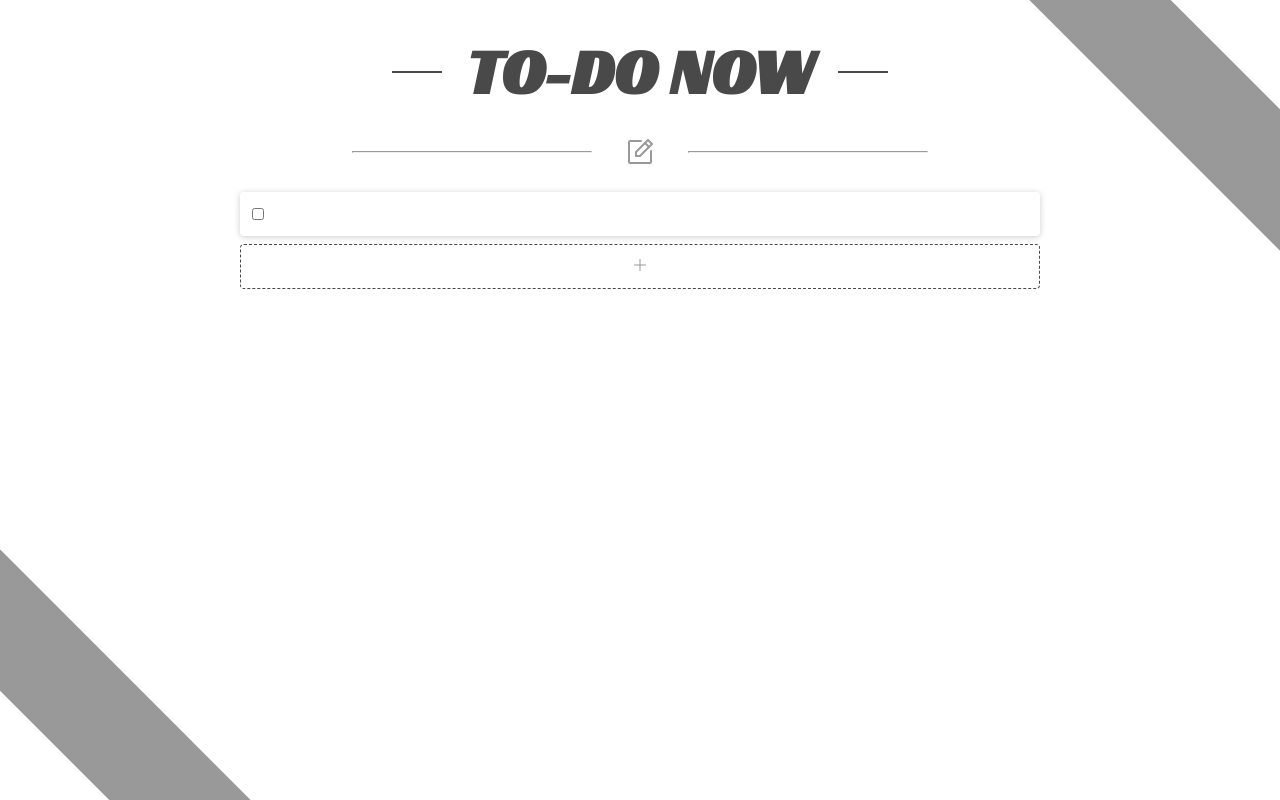
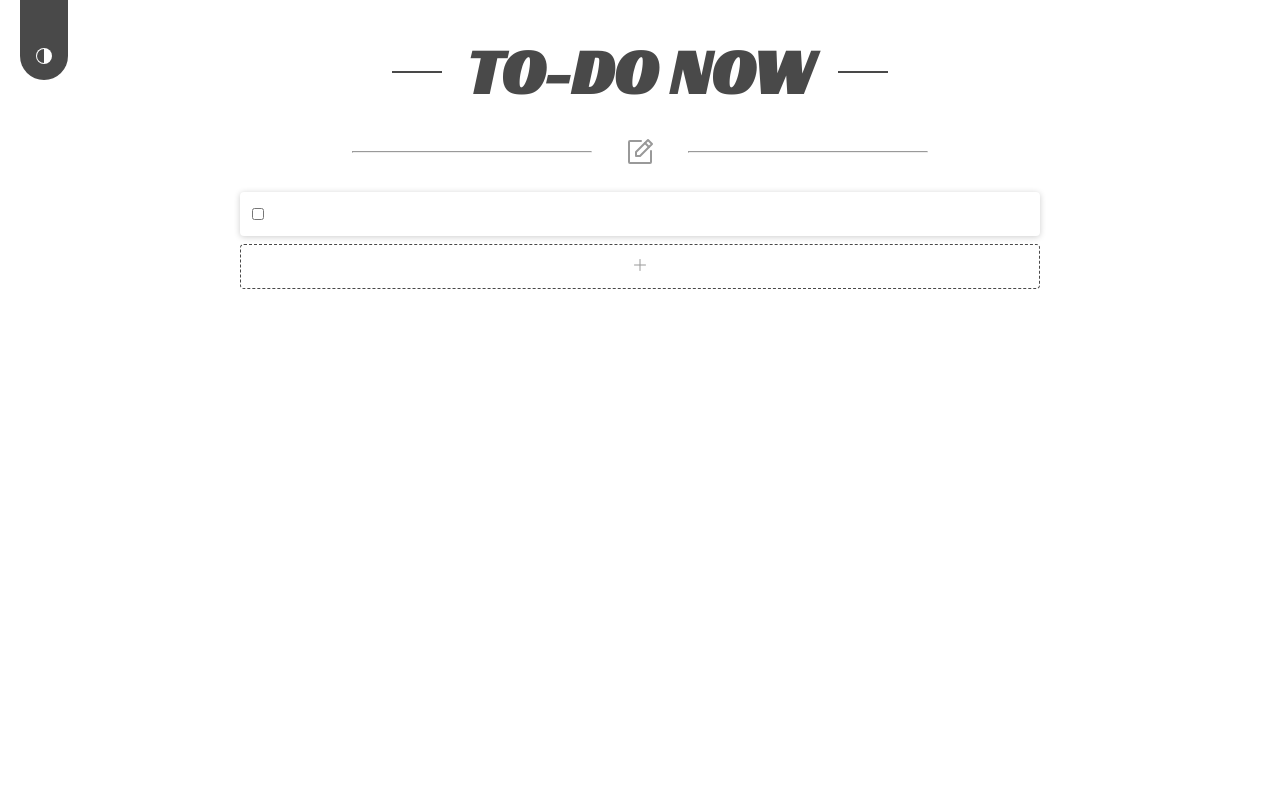
Before and after one commit to victormedeiros1/to-do-now, a React (Vite) app: page / in a window 1280 px wide. Built offline with nearby package versions, Linux system fonts and the light colour scheme.

Commit message:
feat: Action and Reducer to switch theme

```diff
--- a/src/App.jsx
+++ b/src/App.jsx
@@ -1,8 +1,25 @@
 import { theme } from '/stitches.config.js';
+import { styled } from '@stitches/react';
+import { useSelector } from 'react-redux';
+import { darkTheme } from './theme/dark';
+import { lightTheme } from './theme/light';
 import Home from './pages';
 
+const AppWrapper = styled('div', {
+  backgroundColor: '$light',
+  position: 'relative',
+  width: '100%',
+  minHeight: '100vh',
+});
+
 const App = () => {
-  return <Home />;
+  const { theme } = useSelector((state) => state.themeReducer.theme);
+
+  return (
+    <AppWrapper className={theme === 'dark-theme' ? darkTheme : lightTheme}>
+      <Home />
+    </AppWrapper>
+  );
 };
 
 export default App;
--- a/src/main.jsx
+++ b/src/main.jsx
@@ -3,6 +3,7 @@ import ReactDOM from 'react-dom/client';
 import App from './App';
 import store from './store';
 import { Provider } from 'react-redux';
+import { darkTheme } from './theme/dark';
 
 ReactDOM.createRoot(document.getElementById('root')).render(
   <React.StrictMode>
--- a/src/pages/index.jsx
+++ b/src/pages/index.jsx
@@ -3,10 +3,12 @@ import Divider from '../components/Divider';
 import Todos from '../components/Todos';
 import H1 from '../components/H1';
 import BackgroundBars from '../components/BackgroundBars';
+import ToggleTheme from '../components/ToggleTheme';
 
 const Home = () => {
   return (
     <Container>
+      <ToggleTheme />
       <H1>TO-DO NOW</H1>
       <Divider />
       <Todos />
--- /dev/null
+++ b/src/pages/styles.js
@@ -0,0 +1,3 @@
+import { styled } from '@stitches/react';
+
+export const AppWrapper = styled('div', {});
--- /dev/null
+++ b/src/store/actions/theme.js
@@ -0,0 +1,4 @@
+export const toggleTheme = (theme) => ({
+  type: 'TOGGLE_THEME',
+  theme,
+});
--- a/src/store/index.js
+++ b/src/store/index.js
@@ -1,6 +1,12 @@
 import { configureStore } from '@reduxjs/toolkit';
 import { todosReducer } from './reducers/todos';
+import { themeReducer } from './reducers/theme';
 
-const store = configureStore({ reducer: todosReducer });
+const store = configureStore({
+  reducer: {
+    todosReducer,
+    themeReducer,
+  },
+});
 
 export default store;
--- /dev/null
+++ b/src/store/reducers/theme.js
@@ -0,0 +1,12 @@
+const INITIAL_STATE = {
+  theme: 'light-theme',
+};
+
+export const themeReducer = (state = INITIAL_STATE, action) => {
+  switch (action.type) {
+    case 'TOGGLE_THEME':
+      return { ...state, theme: action.theme };
+    default:
+      return state;
+  }
+};
--- /dev/null
+++ b/src/theme/dark.js
@@ -0,0 +1,10 @@
+import { createTheme } from '/stitches.config';
+
+export const darkTheme = createTheme('dark-theme', {
+  colors: {
+    light: '#222',
+    dark: '#fff',
+    lightgray: '#999',
+    gray: '#fff',
+  },
+});
--- /dev/null
+++ b/src/theme/light.js
@@ -0,0 +1,10 @@
+import { createTheme } from '/stitches.config';
+
+export const lightTheme = createTheme('light-theme', {
+  colors: {
+    light: '#fff',
+    dark: '#222',
+    lightgray: '#999',
+    gray: '#494949',
+  },
+});
--- a/stitches.config.js
+++ b/stitches.config.js
@@ -57,6 +57,12 @@ globalStyles();
 
 export const { theme, createTheme } = createStitches({
   theme: {
+    colors: {
+      light: '#fff',
+      dark: '#222',
+      lightgray: '#999',
+      gray: '#494949',
+    },
     space: {
       4: '0.25rem',
       8: '0.5rem',
@@ -111,12 +117,6 @@ export const { theme, createTheme } = createStitches({
       2: 2,
       3: 3,
       4: 4,
-    },
-    colors: {
-      light: '#fff',
-      dark: '#222',
-      lightgray: '#999',
-      gray: '#494949',
     },
   },
   media: {
@@ -174,12 +174,3 @@ export const { theme, createTheme } = createStitches({
     }),
   },
 });
-
-export const darkTheme = createTheme({
-  colors: {
-    light: '#fff',
-    dark: '#222',
-    lightgray: '#999',
-    gray: '#494949',
-  },
-});
```
